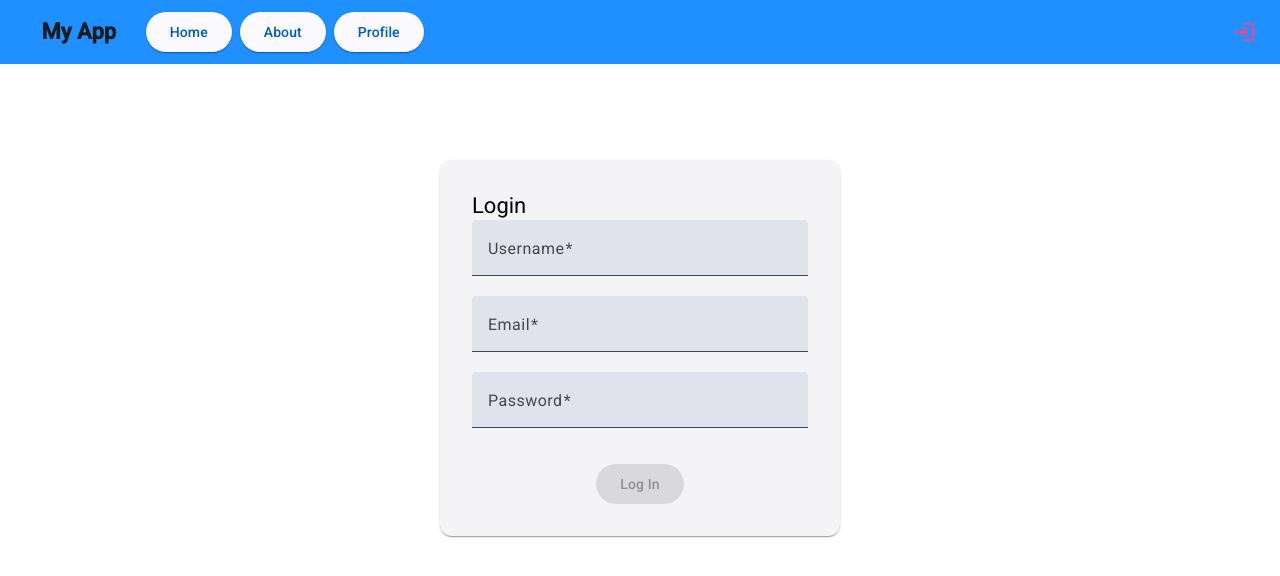
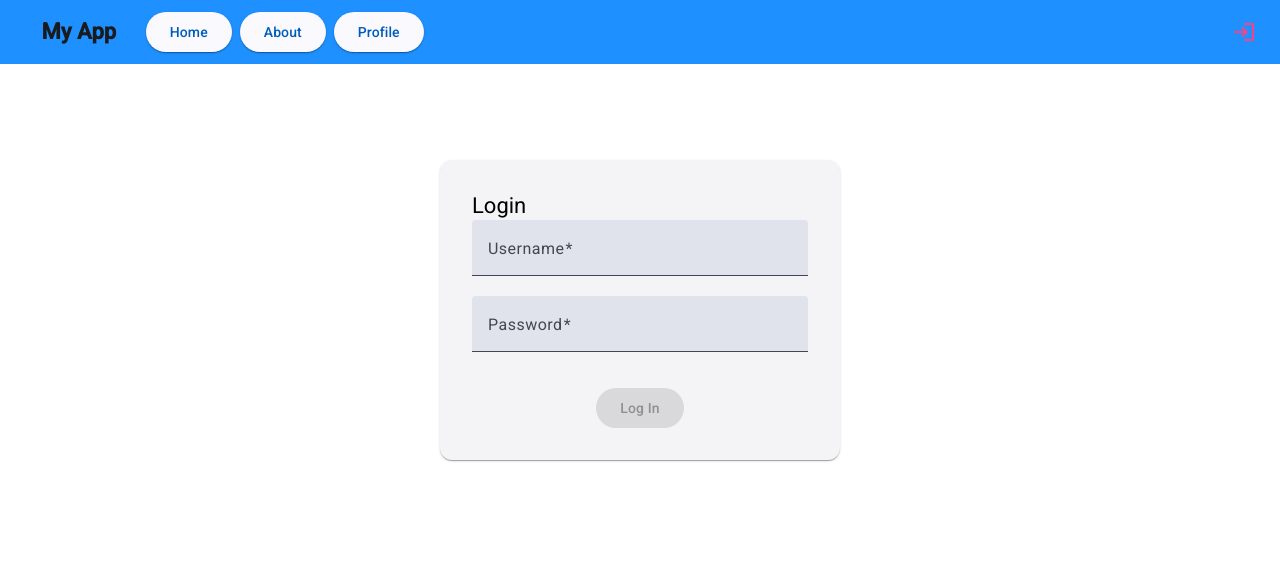
Before and after one commit to msgsummercamp/AdrianSofariu, an Angular app in the folder FELearning/my-app/: page /login in a window 1280 px wide. Shown: the top 576 px of the page. Built offline with nearby package versions, Linux system fonts and the light colour scheme.

Commit message:
refactor: removed unused email field

```diff
--- a/FELearning/my-app/src/app/features/login/login.component.html
+++ b/FELearning/my-app/src/app/features/login/login.component.html
@@ -19,23 +19,6 @@
             loginFormGroup.controls.username.dirty
           ) {
             <mat-error>Username must be at least 5 characters.</mat-error>
-          }
-        </mat-form-field>
-
-        <mat-form-field appearance="fill" class="full-width">
-          <mat-label>Email</mat-label>
-          <input matInput type="email" formControlName="email" />
-          @if (
-            loginFormGroup.controls.email.hasError("required") &&
-            loginFormGroup.controls.email.dirty
-          ) {
-            <mat-error>Email is required.</mat-error>
-          }
-          @if (
-            loginFormGroup.controls.email.hasError("email") &&
-            loginFormGroup.controls.email.dirty
-          ) {
-            <mat-error>Email is invalid.</mat-error>
           }
         </mat-form-field>
 
--- a/FELearning/my-app/src/app/features/login/login.component.ts
+++ b/FELearning/my-app/src/app/features/login/login.component.ts
@@ -13,7 +13,6 @@ import { MatButtonModule } from '@angular/material/button';
 
 type LoginForm = {
   username: FormControl<string>;
-  email: FormControl<string>;
   password: FormControl<string>;
 };
 
@@ -38,10 +37,6 @@ export class LoginComponent {
       Validators.minLength(5),
       Validators.required,
     ]),
-    email: this._formBuilder.control('', [
-      Validators.email,
-      Validators.required,
-    ]),
     password: this._formBuilder.control('', [
       Validators.minLength(5),
       Validators.required,
```
